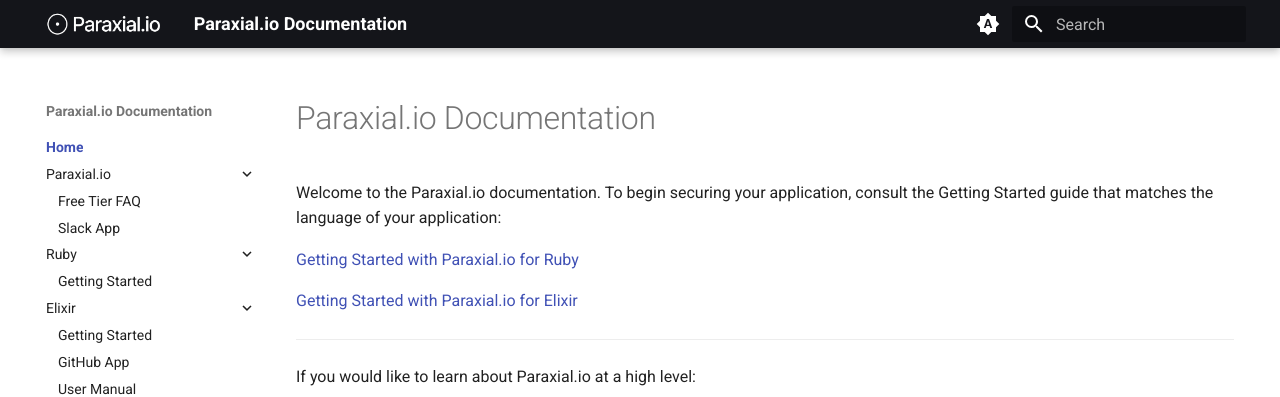
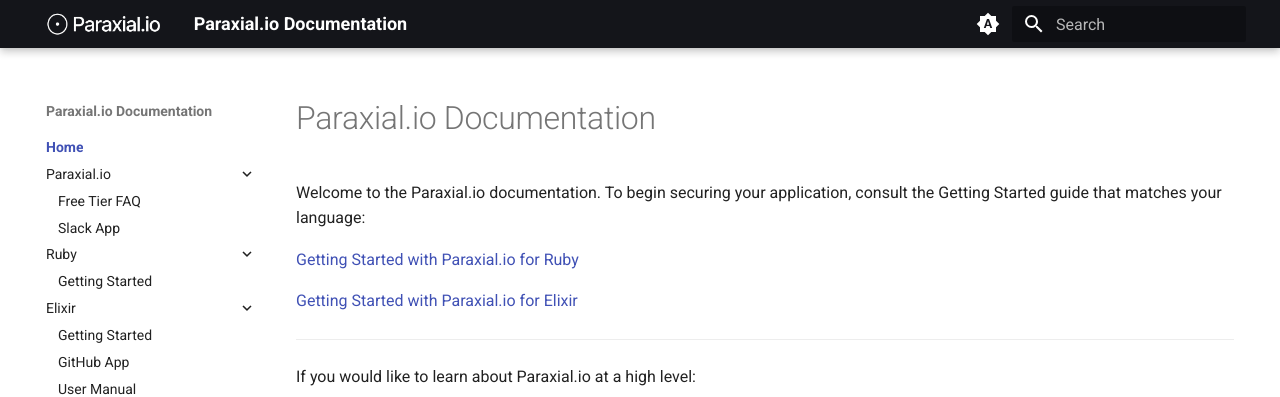
Before and after one commit to paraxialio/documentation, an MkDocs documentation site: the page built from docs/index.md, in a window 1280 px wide and 1226 px high. Shown: the top 397 px of the window. Built offline with MkDocs 1.6.1 and Material for MkDocs 9.7.7, drawn with Linux system fonts in a browser that asks for light colours.

Commit message:
home index update

```diff
--- a/docs/index.md
+++ b/docs/index.md
@@ -1,6 +1,6 @@
 # Paraxial.io Documentation
 
-Welcome to the Paraxial.io documentation. To begin securing your application, consult the Getting Started guide that matches the language of your application:
+Welcome to the Paraxial.io documentation. To begin securing your application, consult the Getting Started guide that matches your language:
 
 [Getting Started with Paraxial.io for Ruby](./ruby/start.md)
 
```
